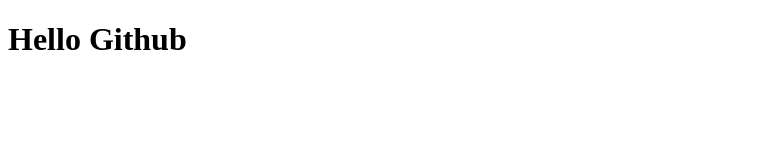
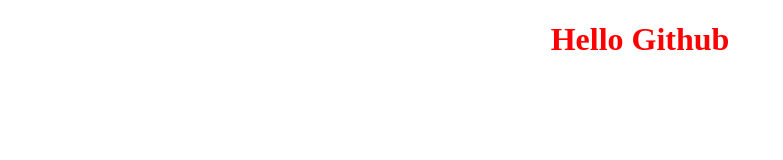
Before and after one commit to YiYiYiYiYiYiYiYiYiYiYi/SheCodes_Project, a plain HTML site: page index.html in a window 1280 px wide. Shown: the whole page, without its empty margins (0-783 px from the left). Drawn offline with Linux system fonts and the light colour scheme.

Commit message:
created css and JS files

```diff
--- a/index.html
+++ b/index.html
@@ -5,8 +5,10 @@
     <meta http-equiv="X-UA-Compatible" content="IE=edge" />
     <meta name="viewport" content="width=device-width, initial-scale=1.0" />
     <title>Document</title>
+    <link rel="stylesheet" href="styles.css" />
   </head>
   <body>
     <h1>Hello Github</h1>
+    <script src="script.js"></script>
   </body>
 </html>
--- /dev/null
+++ b/styles.css
@@ -0,0 +1,4 @@
+h1 {
+  text-align: center;
+  color: red;
+}
```
Also changed, not shown: script.js (added).
